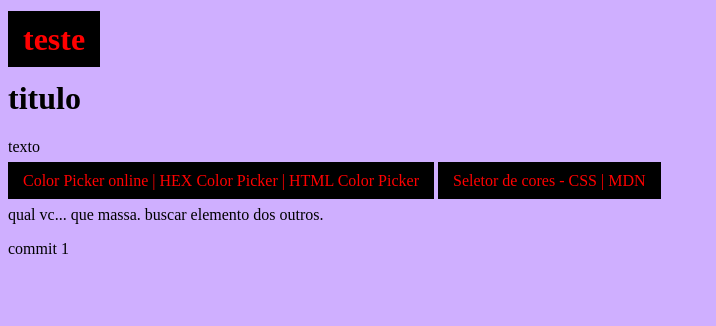
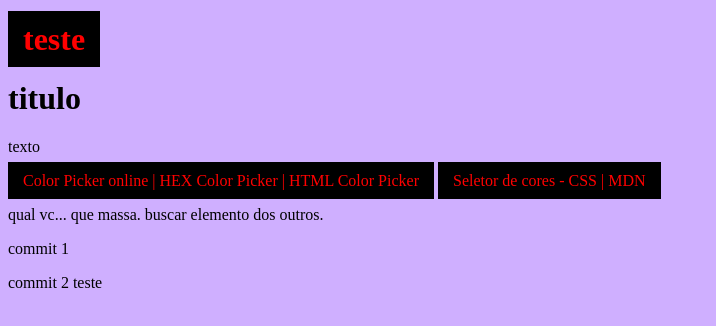
Before and after one commit to Vjfrib/replit-devmdia, a plain HTML site: page index.html in a window 1280 px wide. Shown: the whole page, without its empty margins (0-716 px from the left). Drawn offline with Linux system fonts and the light colour scheme.

Commit message:
comit 2 inflação

```diff
--- a/index.html
+++ b/index.html
@@ -28,5 +28,6 @@
 
     <p>	qual vc... que massa. buscar elemento dos outros. </p>
     <p>commit 1</p>
+    <p>commit 2 teste</p>
   </body>
 </html>
```
